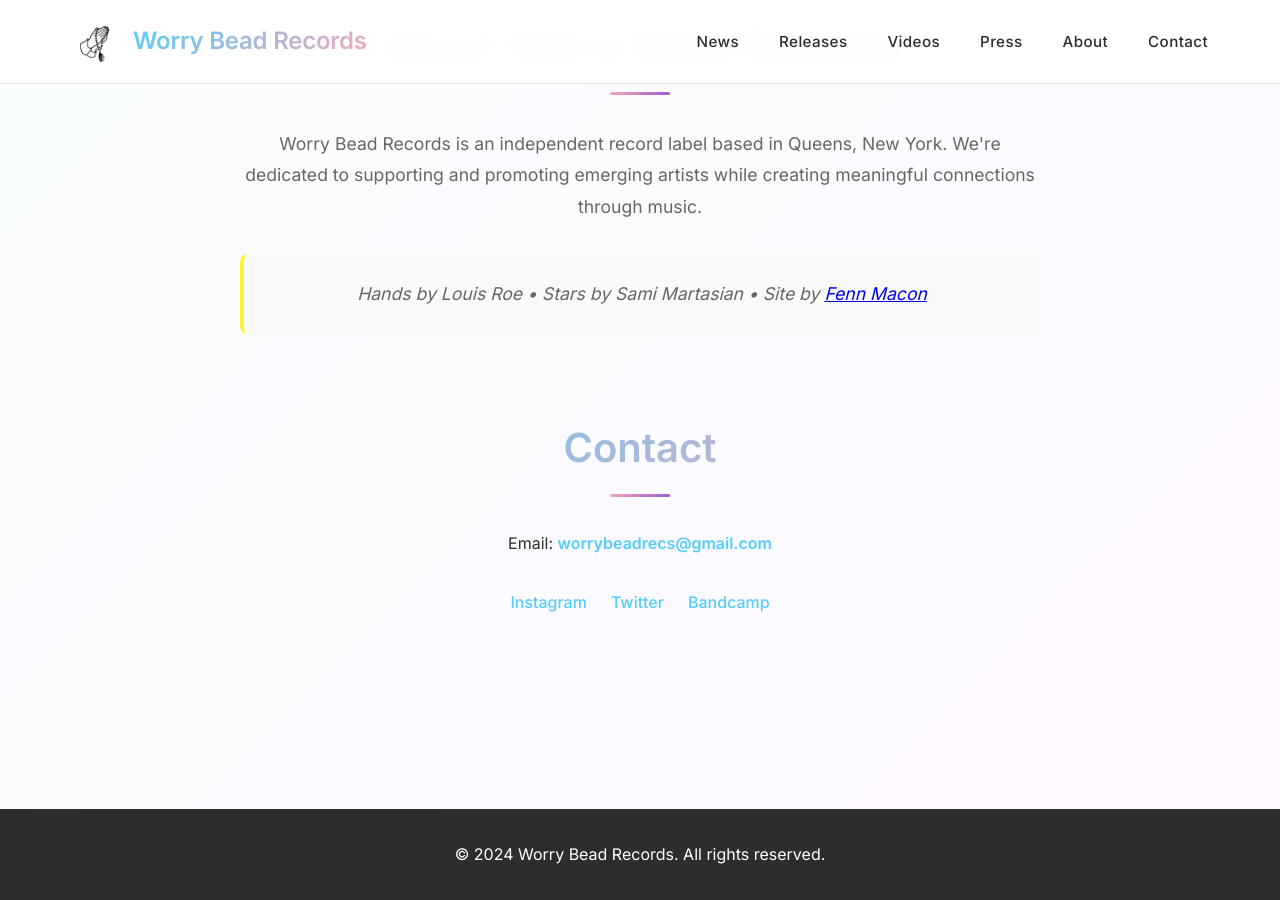
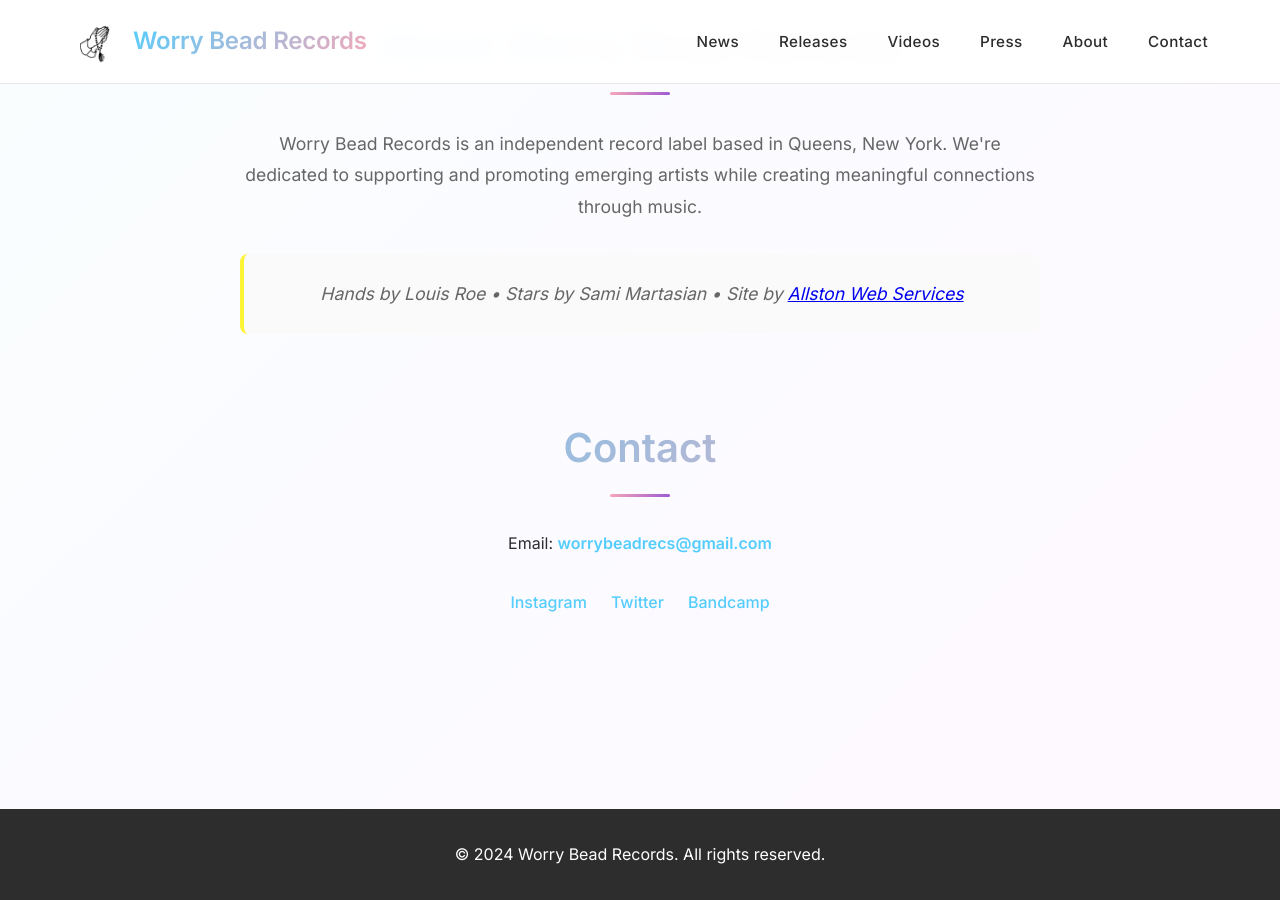
Before and after one commit to FennMacon/worrybead, a Jekyll site: the page built from index.html, in a window 1280 px wide and 900 px high, scrolled down 3515 px. Built offline with Jekyll 4.4.1, drawn with Linux system fonts in a browser that asks for light colours; a script that is not in the unit is left out.

Commit message:
Update Pages “about”

```diff
--- a/_data/about.yml
+++ b/_data/about.yml
@@ -2,4 +2,4 @@ content: Worry Bead Records is an independent record label based in Queens, New
   York. We're dedicated to supporting and promoting emerging artists while
   creating meaningful connections through music.
 art_credits: Hands by Louis Roe • Stars by Sami Martasian • Site by <a
-  href="https://fenn.club/">Fenn Macon</a>
+  href="http://allstonweb.services/">Allston Web Services</a>
```
